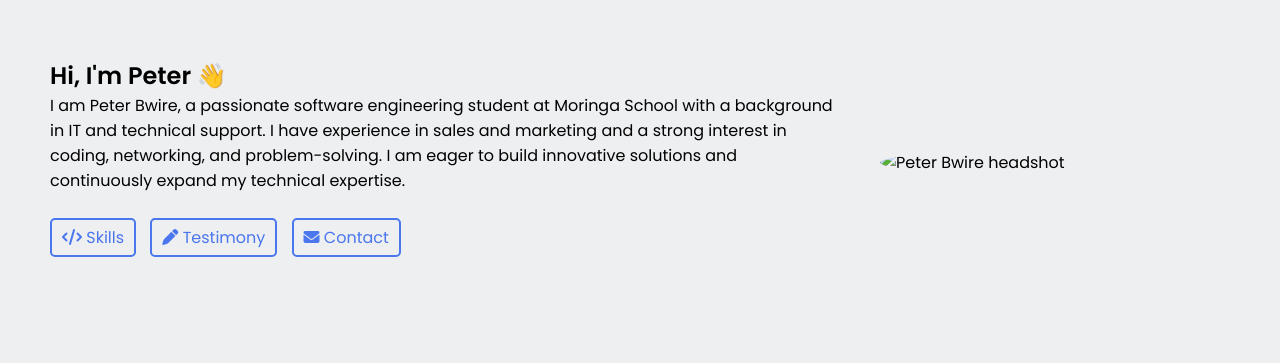
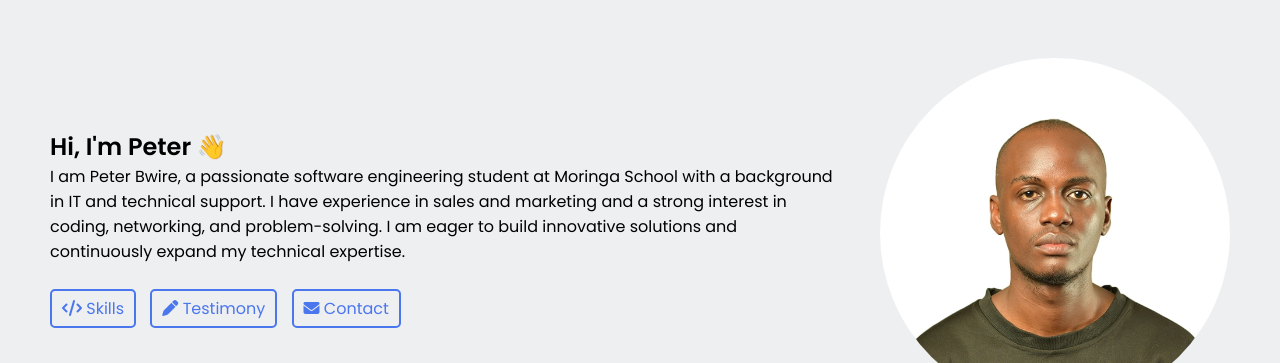
Before and after one commit to ThePeterBwire/my-personal-website, a plain HTML site: page index.html in a window 1280 px wide. Shown: the part 72-435 px from the top of the page. Drawn offline with Linux system fonts and the light colour scheme; the site is published under a folder, as on GitHub Pages, so addresses that start at the root find nothing.

Commit message:
Tries correcting the headshot image

```diff
--- a/index.html
+++ b/index.html
@@ -62,7 +62,7 @@
             </div>
 
             <div class="headshot">
-                <img src="/images/hero-headshot.webp" alt="Peter Bwire headshot">
+                <img src="./images/hero-headshot.webp" alt="Peter Bwire headshot">
             </div>
         </section>
 
```
